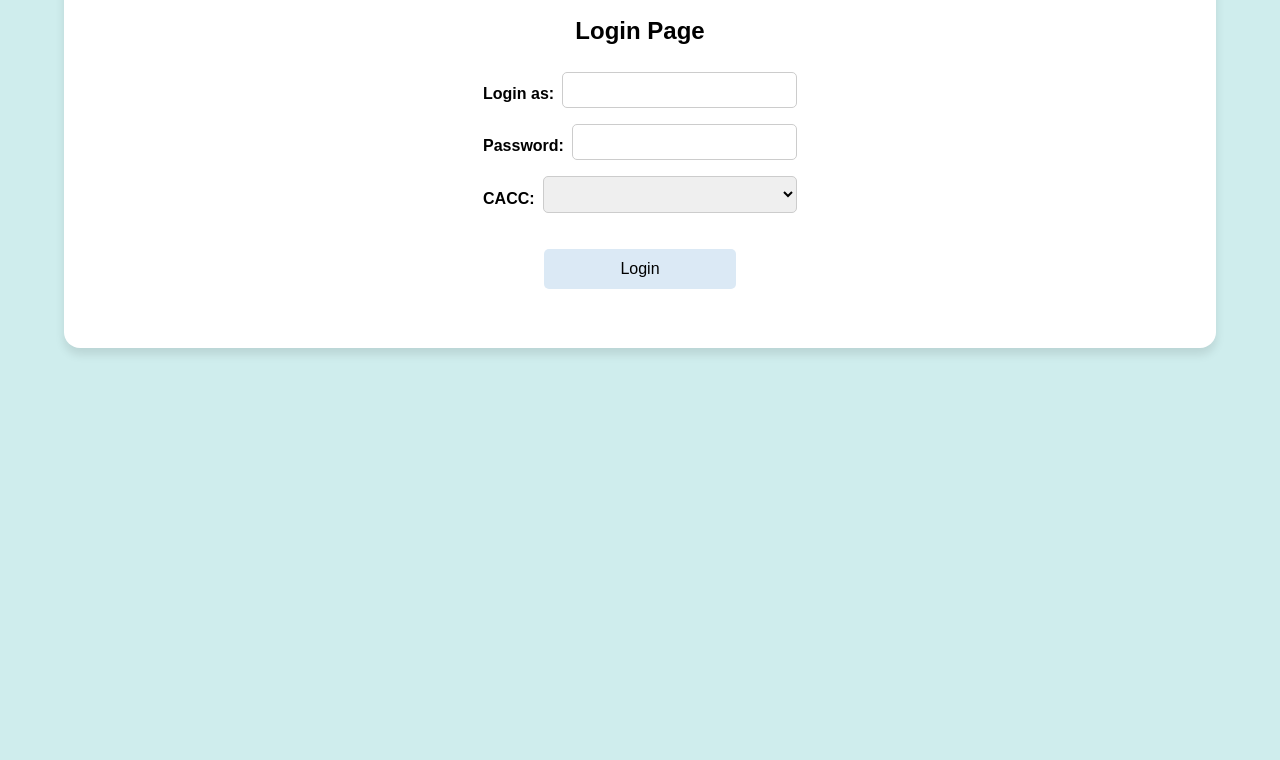
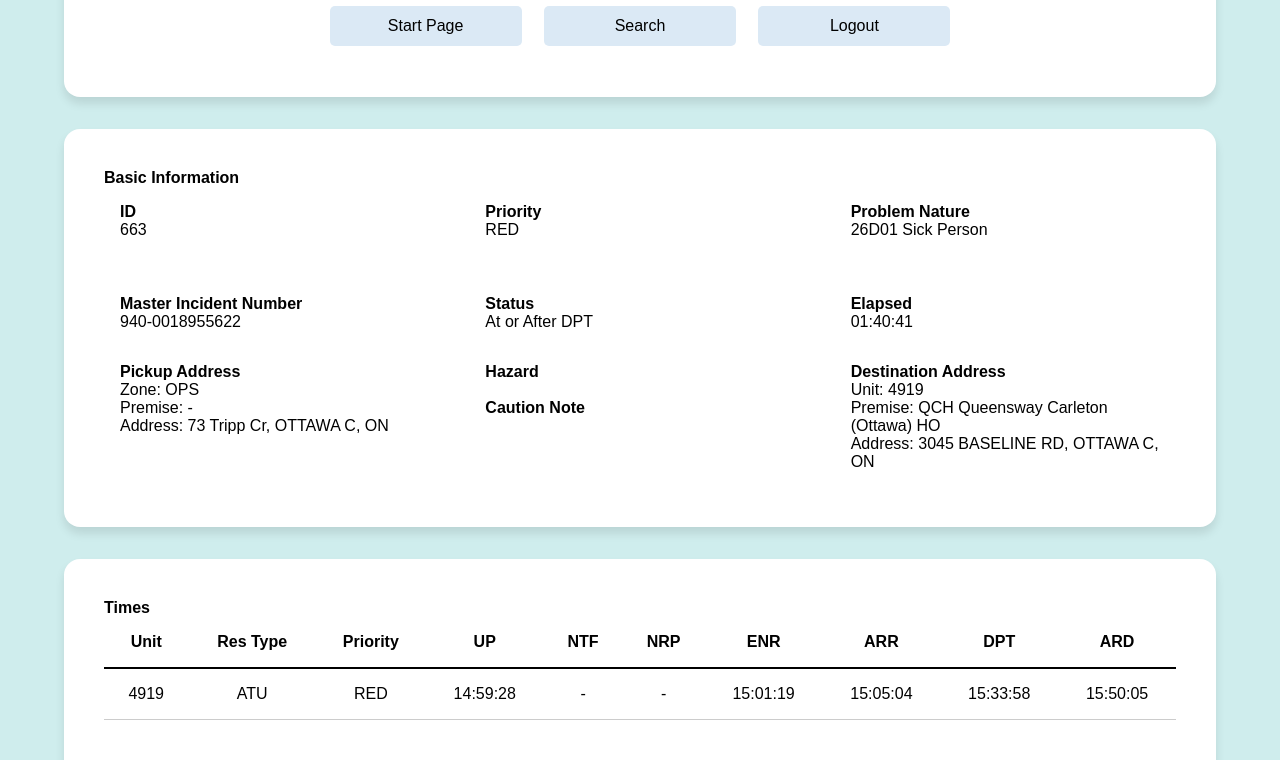
Before and after one commit to Jongwan93/CORTS-demo, an Angular app: page /cad-incident-detail in a window 1280 px wide. Before the commit this address led to /login. Shown: the part 334-1094 px from the top of the page. Before the commit the page ends 848 px from the top, so only its background shows below. Built offline with nearby package versions, Linux system fonts and the light colour scheme; sample sign-in values are in the browser's storage.

Commit message:
cad-incident-detail component is created

```diff
--- a/src/app/app.routes.ts
+++ b/src/app/app.routes.ts
@@ -9,6 +9,7 @@ import { FleetEquipmentReportComponent } from '../fleet-equipment-report/fleet-e
 import { LoginComponent } from '../login/login.component';
 import { LogoutComponent } from '../logout/logout.component';
 import { AuthGuard } from './services/auth.guard';
+import { CADIncidentDetailComponent } from '../cad-incident-detail/cad-incident-detail.component';
 
 export const routes: Routes = [
   { path: '', redirectTo: 'login', pathMatch: 'full' },
@@ -20,6 +21,7 @@ export const routes: Routes = [
   { path: 'cacc-equipment-failure', component: caccEquipmentFailureComponent,  canActivate: [AuthGuard], data: {title: 'CORTS - COR entry (new)'} },
   { path: 'complaint-inquiry', component: ComplaintReportComponent,  canActivate: [AuthGuard], data: {title: 'CORTS - COR entry (new)'} },
   { path: 'fleet-equipment-failure-vehicle-breakdown', component: FleetEquipmentReportComponent,  canActivate: [AuthGuard], data: {title: 'CORTS - COR entry (new)'} },
+  { path: 'cad-incident-detail', component: CADIncidentDetailComponent, canActivate: [AuthGuard], data: {title: 'CORTS - CAD Incident Detail'} },
   { path: 'logout', component: LogoutComponent,  canActivate: [AuthGuard], data: {title: 'you are logged out!'}},
   { path: '**', redirectTo: 'login', pathMatch: 'full' }
 ];
--- a/src/app/basic-information/basic-information.component.html
+++ b/src/app/basic-information/basic-information.component.html
@@ -78,7 +78,9 @@
           name="incidentCallNumber"
           appDisableIf
         />
-        <button appDisableIf>View in VisiCAD</button>
+        <button type="button" routerLink="/cad-incident-detail" appDisableIf>
+          View in VisiCAD
+        </button>
       </div>
 
       <!-- Related CORs -->
--- a/src/app/basic-information/basic-information.component.ts
+++ b/src/app/basic-information/basic-information.component.ts
@@ -11,6 +11,7 @@ import {
 } from '@angular/core';
 import { CommonModule } from '@angular/common';
 import { FormsModule } from '@angular/forms';
+import { RouterModule, Router } from '@angular/router';
 import { AuthService } from '../services/auth.service';
 import { ActivatedRoute } from '@angular/router';
 import { LookupService } from '../services/lookup.service';
@@ -20,13 +21,19 @@ import { DisableIfClosed } from '../services/disable.service';
 @Component({
   selector: 'app-basic-information',
   standalone: true,
-  imports: [CommonModule, FormsModule, DisableIfClosed],
+  imports: [
+    CommonModule,
+    FormsModule,
+    DisableIfClosed,
+    RouterModule,
+  ],
   templateUrl: './basic-information.component.html',
   styleUrls: ['./basic-information.component.css'],
 })
 export class BasicInformationComponent implements OnInit {
   private authService = inject(AuthService);
   private route = inject(ActivatedRoute);
+  private router = inject(Router);
   private lookupService = inject(LookupService);
   private corStatusService = inject(CorStateService);
 
--- /dev/null
+++ b/src/cad-incident-detail/cad-incident-detail.component.html
@@ -0,0 +1,130 @@
+<!-- Header -->
+<app-header></app-header>
+
+<!-- Top Bar -->
+<div class="container">
+  <strong>Basic Information</strong>
+  <div class="grid-container">
+    <div><strong>ID</strong><br />663</div>
+    <div><strong>Priority</strong><br />RED</div>
+    <div><strong>Problem Nature</strong><br />26D01 Sick Person</div>
+    <div><strong>Master Incident Number</strong><br />940-0018955622</div>
+    <div><strong>Status</strong><br />At or After DPT</div>
+    <div><strong>Elapsed</strong><br />01:40:41</div>
+  </div>
+
+  <!-- Address Section -->
+  <div class="grid-container">
+    <div>
+      <strong>Pickup Address</strong><br />
+      Zone: OPS<br />
+      Premise: -<br />
+      Address: 73 Tripp Cr, OTTAWA C, ON
+    </div>
+    <div>
+      <strong>Hazard</strong><br />
+      <br />
+      <strong>Caution Note</strong>
+    </div>
+    <div>
+      <strong>Destination Address</strong><br />
+      Unit: 4919<br />
+      Premise: QCH Queensway Carleton (Ottawa) HO<br />
+      Address: 3045 BASELINE RD, OTTAWA C, ON
+    </div>
+  </div>
+</div>
+
+<!-- Times and Side Info -->
+<div class="container">
+  <div>
+    <div>
+      <strong>Times</strong>
+      <table>
+        <thead>
+          <tr>
+            <th>Unit</th>
+            <th>Res Type</th>
+            <th>Priority</th>
+            <th>UP</th>
+            <th>NTF</th>
+            <th>NRP</th>
+            <th>ENR</th>
+            <th>ARR</th>
+            <th>DPT</th>
+            <th>ARD</th>
+          </tr>
+        </thead>
+        <tbody>
+          <tr>
+            <td>4919</td>
+            <td>ATU</td>
+            <td>RED</td>
+            <td>14:59:28</td>
+            <td>-</td>
+            <td>-</td>
+            <td>15:01:19</td>
+            <td>15:05:04</td>
+            <td>15:33:58</td>
+            <td>15:50:05</td>
+          </tr>
+        </tbody>
+      </table>
+    </div>
+    <div class="grid-container">
+      <div>
+        <strong>Time Stamps</strong><br />
+        ADO ACC Duty Officer Notified<br />
+        ER Emerg/Hospital Notified<br />
+        FSUP Fleet Supervisor Notified<br />
+        ...
+      </div>
+      <div>
+        <strong>Transport Info</strong><br />
+        CTAS DPT for 4919<br />
+        3 CTAS Level 3
+      </div>
+      <div>
+        <strong>Other Info</strong><br />
+        PIC: -<br />
+        # PIC: -<br />
+        Late: -
+      </div>
+    </div>
+  </div>
+</div>
+
+<!-- Comments -->
+<div class="container">
+  <div>
+    <strong>Comments</strong>
+    <table>
+      <thead>
+        <tr>
+          <th>Date Time</th>
+          <th>Comment</th>
+        </tr>
+      </thead>
+      <tbody>
+        <tr>
+          <td>23/04/2025 14:57:27</td>
+          <td>
+            *** [E911 WIRELESS]: >>>>>UNCERTAINTY DISTANCE from this LOC'N: 6
+            METRES
+          </td>
+        </tr>
+        <tr>
+          <td>23/04/2025 14:58:24</td>
+          <td>
+            63-year-old, Male, Conscious, Breathing. Problem: FOUND CATATONIC,
+            SEIZURE, VERY WEAK
+          </td>
+        </tr>
+        <tr>
+          <td>23/04/2025 14:58:42</td>
+          <td>[Notification] PROQA URGENT MESSAGE: RAPID HR</td>
+        </tr>
+      </tbody>
+    </table>
+  </div>
+</div>
--- /dev/null
+++ b/src/cad-incident-detail/cad-incident-detail.component.ts
@@ -0,0 +1,28 @@
+import { Component, OnInit, inject } from '@angular/core';
+import { CommonModule } from '@angular/common';
+import { FormsModule } from '@angular/forms';
+import { RouterModule, Router, ActivatedRoute } from '@angular/router';
+import { Title } from '@angular/platform-browser';
+import { HeaderComponent } from '../app/header/header.component';
+
+@Component({
+  selector: 'app-cad-incident-detail',
+  imports: [FormsModule, RouterModule, CommonModule, HeaderComponent,],
+  templateUrl: './cad-incident-detail.component.html',
+  styleUrls: ['./cad-incident-detail.component.css'],
+})
+export class CADIncidentDetailComponent implements OnInit {
+  constructor() {
+    this.titleService.setTitle('CORTS - CAD Incident Detail'); // browser title name
+  }
+
+  // services
+  private titleService = inject(Title);
+  private router = inject(Router);
+  private route = inject(ActivatedRoute);
+
+  ngOnInit() {
+
+
+  }
+}
```
Also changed, not shown: src/cad-incident-detail/cad-incident-detail.component.css (added), 1 other file (tests, documents, lock files or other folders).
